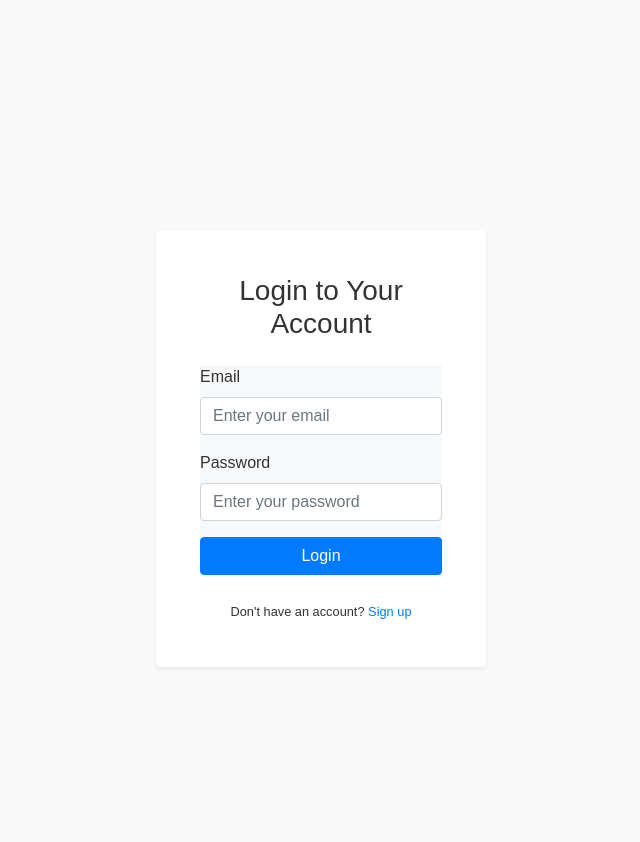
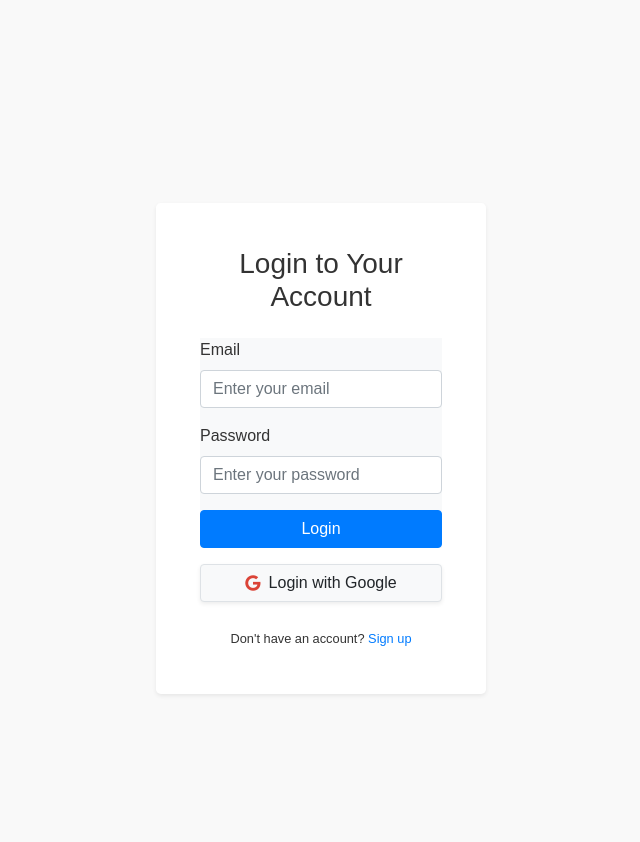
Before and after one commit to Sikirulahi1/Personal-Finance-Tracker-and-MarketPlace, a Flask app: page /login in a window 1280 px wide. Shown: the part 74-916 px from the top of the page, without its empty margins (319-959 px from the left). Run offline with Flask 3, Linux system fonts and the light colour scheme; some libraries are stand-ins or nearby versions.

Commit message:
Just finishing the oauth for google

```diff
--- a/financialtrackerapp/blueprints/core/models.py
+++ b/financialtrackerapp/blueprints/core/models.py
@@ -5,8 +5,9 @@ class User(db.Model, UserMixin):
     __tablename__ = 'users'
     uid = db.Column(db.Integer, primary_key = True)
     username = db.Column(db.String, nullable = False)
-    password = db.Column(db.String, nullable = False)
-    email = db.Column(db.String, nullable = False)
+    password = db.Column(db.String, nullable = True)
+    email = db.Column(db.String, unique=True, nullable = False)
+    google_id = db.Column(db.String(256), unique=True, nullable=True)
 
     # Financial record of the user
     balance = db.Column(db.Float, default=0.0)
--- a/financialtrackerapp/blueprints/core/routes.py
+++ b/financialtrackerapp/blueprints/core/routes.py
@@ -1,5 +1,5 @@
 from flask import Flask, Blueprint, render_template, request, redirect, url_for, flash
-from financialtrackerapp.app import bcrypt, db
+from financialtrackerapp.app import bcrypt, db, oauth
 from financialtrackerapp.blueprints.core.models import User
 from flask_login import login_user, logout_user, current_user, login_required
 
@@ -10,8 +10,7 @@ core = Blueprint('core', __name__, template_folder = 'templates')
 @core.route('/')
 @login_required
 def index():
-    users = User.query.all()
-    return render_template('core/index.html', users=users)
+    return render_template('finance/index.html')
 
 @core.route('/signup', methods=['GET', 'POST'])
 def signup():
@@ -36,8 +35,10 @@ def signup():
         new_user = User(
             username=username,
             password=password_hash,
-            email=email, balance=float(0.0),
-            savings=float(0.0), budget=float(0.0)
+            email=email,
+            balance=float(0.0),
+            savings=float(0.0),
+            budget=float(0.0)
             )
 
         db.session.add(new_user)
@@ -60,12 +61,56 @@ def login():
 
         if user and bcrypt.check_password_hash(user.password, password):
             flash('Successfully logged in', 'success')
-            # set up session management or user authentication (not now)
+
             login_user(user)
             return redirect(url_for('finance.index'))
+        elif user and user.google_id and not user.password:
+            # If account exists with Google but no password set
+            flash('Please use Google Login for this account.', 'warning')
+            return redirect(url_for('core.login'))
         else:
             flash('Incorrect Email or Password', 'danger')
             return redirect(url_for('core.login'))
+
+
+
+# The google login format
+@core.route('/google_login')
+def google_login():
+    redirect_uri = url_for('core.authorize', _external=True)
+    return oauth.google.authorize_redirect(redirect_uri)
+
+
+# To authorize google login
+@core.route('/authorize')
+def authorize():
+    token = oauth.google.authorize_access_token()
+    user_info = oauth.google.get('userinfo').json()
+
+    # Check if a user exists with this email
+    user = User.query.filter_by(email=user_info['email']).first()
+    if not user:
+        # New user, create an entry with Google details
+        user = User(
+            username=user_info['given_name'],
+            email=user_info['email'],
+            google_id=user_info['id'],
+            balance=float(0.0),
+            savings=float(0.0),
+            budget=float(0.0)
+        )
+        db.session.add(user)
+        db.session.commit()
+
+    elif not user.google_id:
+        # Existing email-based user, update with Google ID
+        user.google_id = user_info['id']
+        db.session.commit()
+
+    # Log the user in
+    login_user(user)
+    flash('Logged in successfully with Google', 'success')
+    return redirect(url_for('finance.index'))
 
 @core.route('/logout')
 def logout():
--- a/financialtrackerapp/blueprints/core/templates/core/login.html
+++ b/financialtrackerapp/blueprints/core/templates/core/login.html
@@ -1,6 +1,5 @@
 {% extends 'base.html' %}
 {% block title %}Login{% endblock %}
-
 {% block content %}
 <div class="container d-flex justify-content-center align-items-center min-vh-100">
     <div class="row justify-content-center w-100">
@@ -8,22 +7,23 @@
             <div class="card shadow-sm border-0 rounded-lg p-4">
                 <div class="card-body">
                     <h3 class="card-title text-center mb-4">Login to Your Account</h3>
-
-
-
                     <form action="{{ url_for('core.login') }}" method="POST" novalidate>
                         <div class="form-group">
                             <label for="email">Email</label>
                             <input type="email" id="email" name="email" class="form-control" placeholder="Enter your email" required>
                         </div>
-
                         <div class="form-group">
                             <label for="password">Password</label>
                             <input type="password" id="password" name="password" class="form-control" placeholder="Enter your password" required>
                         </div>
-
                         <button type="submit" class="btn btn-primary btn-block mt-3">Login</button>
                     </form>
+
+                    <!-- Enhanced Google Login Button -->
+                    <a href="{{ url_for('core.google_login') }}" class="btn btn-light btn-block mt-3 border d-flex align-items-center justify-content-center shadow-sm">
+                        <i class="fab fa-google mr-2" style="color: #DB4437;"></i>
+                        <span>Login with Google</span>
+                    </a>
 
                     <div class="text-center mt-4">
                         <small>Don't have an account? <a href="{{ url_for('core.signup') }}">Sign up</a></small>
```
Also changed, not shown: financialtrackerapp/app.py (+19 -1 lines), financialtrackerapp/migrations/versions/2ebc6396e1d9_.py (added, +42 -0 lines).
